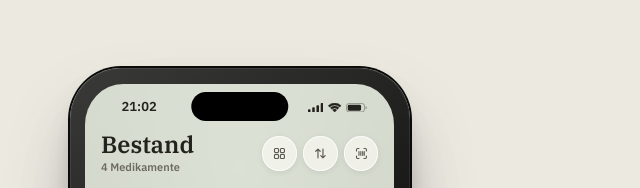
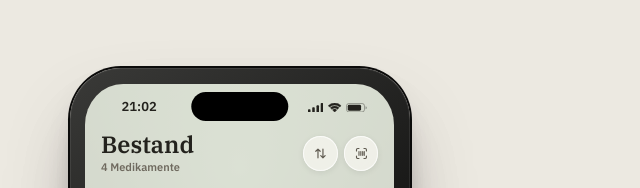
Before and after one commit to AntoLam73/dosano-website, a plain HTML site: page index.html in a window 1280 px wide. Shown: the part 3940-4128 px from the top of the page, 64-704 px from the left. Drawn offline with Linux system fonts and the light colour scheme.

Commit message:
Bestand: Knopf zum Umschalten der Ansicht entfernt
Co-Authored-By: Claude Opus 5.5 <noreply@anthropic.com>
Claude-Session: https://claude.ai/code/session_017gWj344oxdHxdmtBRhEbAd

```diff
--- a/index.html
+++ b/index.html
@@ -334,7 +334,7 @@
           <div class="statusbar" aria-hidden="true"><span>21:02</span><span class="sb-icons"><svg viewBox="0 0 20 12"><use href="assets/img/icons.svg?v=4f896641#i-signal"/></svg><svg viewBox="0 0 17 12"><use href="assets/img/icons.svg?v=4f896641#i-wifi"/></svg><svg viewBox="0 0 27 12"><use href="assets/img/icons.svg?v=4f896641#i-battery"/></svg></span></div>
           <div class="st-head" aria-hidden="true">
             <div><div class="st-title">Bestand</div><div class="st-count" id="stCount">4 Medikamente</div></div>
-            <div class="st-btns"><span class="gbtn"><svg><use href="assets/img/icons.svg?v=4f896641#i-grid"/></svg></span><span class="gbtn"><svg><use href="assets/img/icons.svg?v=4f896641#i-sort"/></svg></span><span class="gbtn"><svg><use href="assets/img/icons.svg?v=4f896641#i-scan"/></svg></span></div>
+            <div class="st-btns"><span class="gbtn"><svg><use href="assets/img/icons.svg?v=4f896641#i-sort"/></svg></span><span class="gbtn"><svg><use href="assets/img/icons.svg?v=4f896641#i-scan"/></svg></span></div>
           </div>
           <div class="st-card">
             <div class="st-sum" id="stSum"></div>
```
Also changed, not shown: index.src.html (+1 -1 lines).
